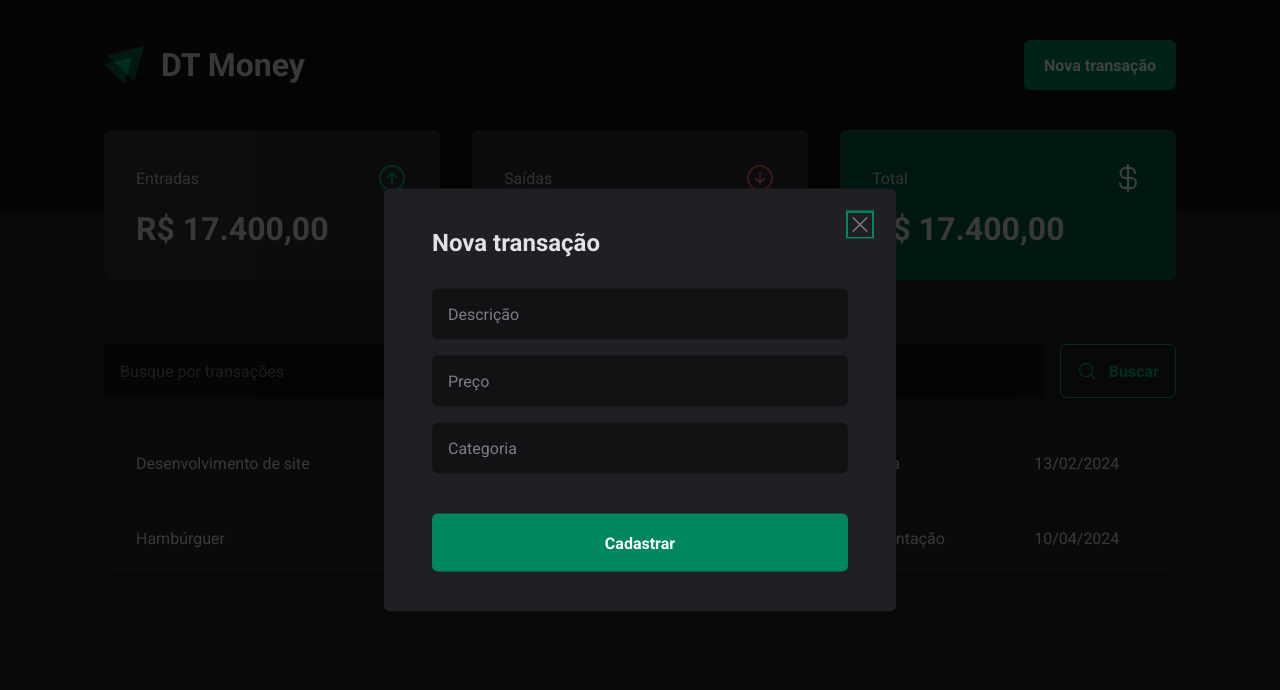
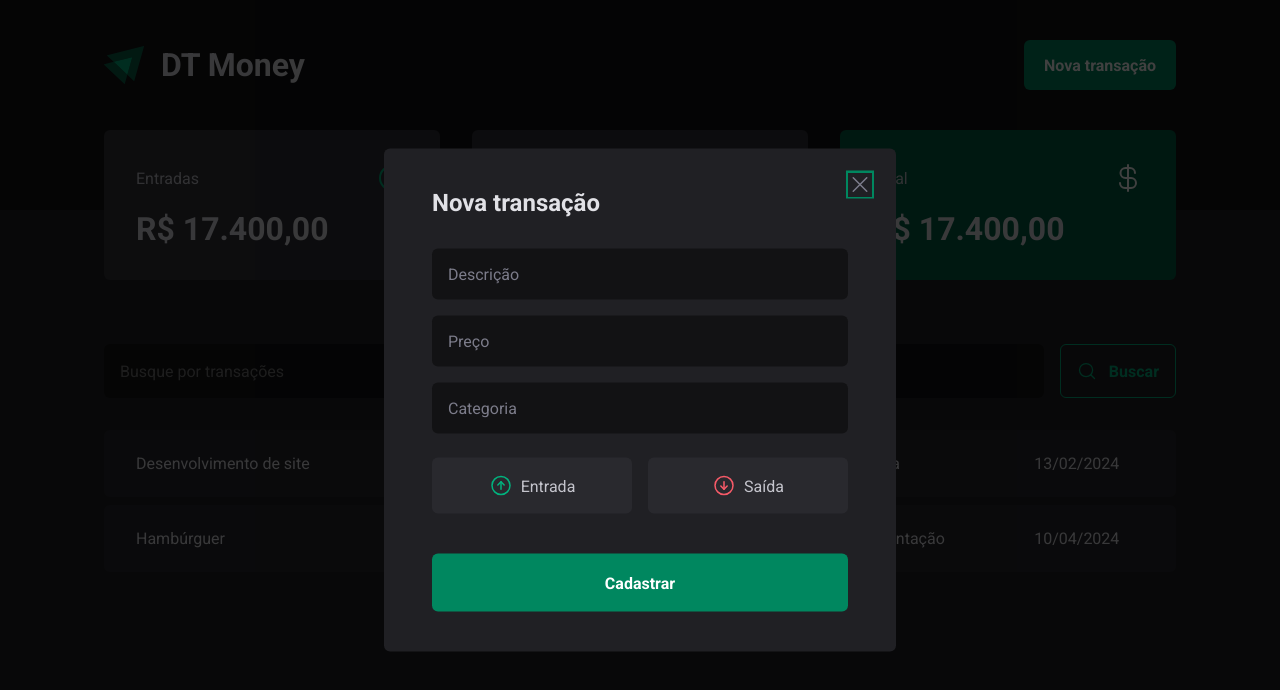
Before and after one commit to joaocruzzq/dt-money, a React (Vite) app: page / in a window 1280 px wide. Both pictures are taken after a click on the button "Nova transação". Shown: the top 690 px of the page. Built offline with nearby package versions, Linux system fonts and the light colour scheme.

Commit message:
botoes acessiveis de entrada e saida

```diff
--- a/package.json
+++ b/package.json
@@ -11,6 +11,7 @@
   },
   "dependencies": {
     "@radix-ui/react-dialog": "^1.1.5",
+    "@radix-ui/react-radio-group": "^1.2.2",
     "@types/styled-components": "^5.1.34",
     "phosphor-react": "^1.4.1",
     "react": "^18.3.1",
--- a/src/components/header/styles.ts
+++ b/src/components/header/styles.ts
@@ -28,15 +28,14 @@
    border: 0;
    border-radius: 6px;
 
+   cursor: pointer;
    font-weight: bold;
-
-   cursor: pointer;
-   transition: background 0.2s;
 
    color: ${props => props.theme.white};
    background: ${props => props.theme["green-500"]};
 
    &:hover {
+      transition: background 0.2s;
       background: ${props => props.theme["green-700"]};
    }
 `
--- a/src/components/new-transaction-modal/index.tsx
+++ b/src/components/new-transaction-modal/index.tsx
@@ -1,8 +1,8 @@
-import { CloseButton, Content, Overlay } from "./styles"
+import { CloseButton, Content, Overlay, TransactionType, TransactionTypeButton } from "./styles"
 
 import * as Dialog from "@radix-ui/react-dialog"
 
-import { X } from "phosphor-react"
+import { ArrowCircleDown, ArrowCircleUp, X } from "phosphor-react"
 
 export function NewTransactionModal() {
    return (
@@ -21,6 +21,18 @@
                <input type="text" placeholder="Preço" required />
                <input type="text" placeholder="Categoria" required />
 
+               <TransactionType>
+                  <TransactionTypeButton value="income" variant="income">
+                     <ArrowCircleUp size={24} />
+                     Entrada
+                  </TransactionTypeButton>
+
+                  <TransactionTypeButton value="outcome" variant="outcome">
+                     <ArrowCircleDown size={24} />
+                     Saída
+                  </TransactionTypeButton>
+               </TransactionType>
+
                <button type="submit">
                   Cadastrar
                </button>
--- a/src/components/new-transaction-modal/styles.ts
+++ b/src/components/new-transaction-modal/styles.ts
@@ -1,5 +1,7 @@
 import styled from "styled-components";
+
 import * as Dialog from "@radix-ui/react-dialog"
+import * as RadioGroup from "@radix-ui/react-radio-group"
 
 export const Overlay = styled(Dialog.Overlay)`
    position: fixed;
@@ -84,3 +86,51 @@
    background: transparent;
    color: ${props => props.theme["gray-500"]};
 `
+
+export const TransactionType = styled(RadioGroup.Root)`
+   display: grid;
+   grid-template-columns: repeat(2, 1fr);
+
+   gap: 1rem;
+   margin-top: 0.5rem;
+`
+
+interface TransactionTypeButtonProps {
+   variant: "income" | "outcome"
+}
+
+export const TransactionTypeButton = styled(RadioGroup.Item)<TransactionTypeButtonProps>`
+   display: flex;
+
+   align-items: center;
+   justify-content: center;
+
+   cursor: pointer;
+
+   gap: 0.5rem;
+   padding: 1rem;
+
+   border: 0;
+   border-radius: 6px;
+
+   color: ${props => props.theme["gray-300"]};
+   background: ${props => props.theme["gray-700"]};
+
+   svg {
+      color: ${props => props.variant === "income" ? props.theme["green-300"] : props.theme["red-300"]};
+   }
+
+   &[data-state = "unchecked"]:hover {
+      transition: background 0.1s;
+      background: ${props => props.theme["gray-600"]};
+   }
+
+   &[data-state = "checked"] {
+      color: ${props => props.theme.white};
+      background: ${props => props.variant === "income" ? props.theme["green-500"] : props.theme["red-500"]};
+
+      svg {
+         color: ${props => props.theme.white};
+      }
+   }
+`
```
Also changed, not shown: 1 other file (tests, documents, lock files or other folders).
